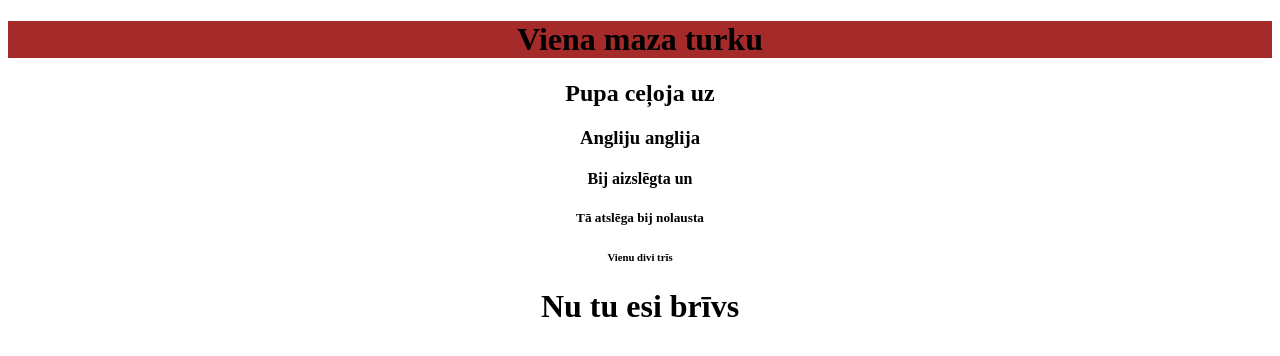
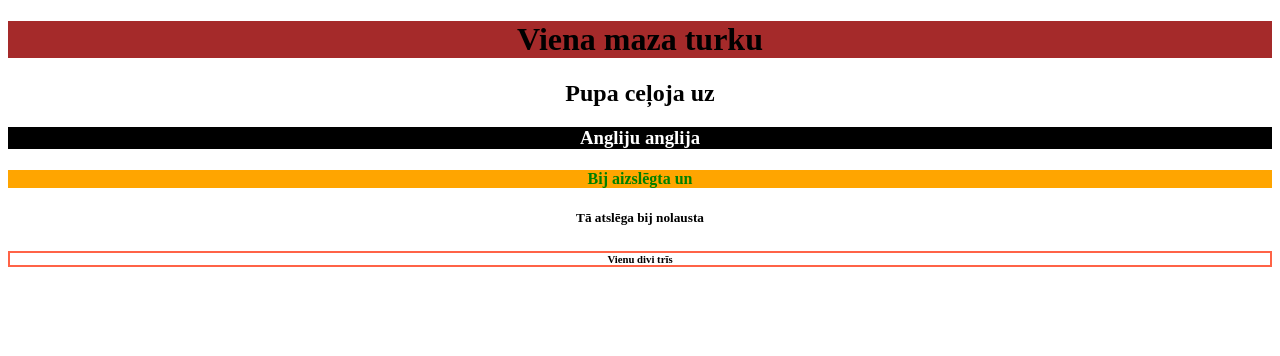
Before and after one commit to Gabitis/w3bpage_style, a plain HTML site: page index.html in a window 1280 px wide. Drawn offline with Linux system fonts and the light colour scheme.

Commit message:
Update index.html

```diff
--- a/index.html
+++ b/index.html
@@ -9,12 +9,12 @@
 <center>
 
 <h1 style="background-color:brown;">Viena maza turku</h1>
-<h2 style="color:loly pink;background-color:ice blue;">Pupa ceļoja uz</h2>
-<h3>Angliju anglija</h3>
-<h4>Bij aizslēgta un</h4>
-<h5>Tā atslēga bij nolausta</h5>
-<h6>Vienu divi trīs</h6>
-<h1>Nu tu esi brīvs</h1>
+<h2 style="color:lolly pink;background-color:ice blue;">Pupa ceļoja uz</h2>
+<h3 style="color:white;background-color:black;">Angliju anglija</h3>
+<h4 style="color:green;background-color:orange;">Bij aizslēgta un</h4>
+<h5 style="text-align:center;">Tā atslēga bij nolausta</h5>
+<h6 style="border:2px solid Tomato;">Vienu divi trīs</h6>
+<h1 Nu tu esi brīvs</h1>
 
 </center>
 
```
